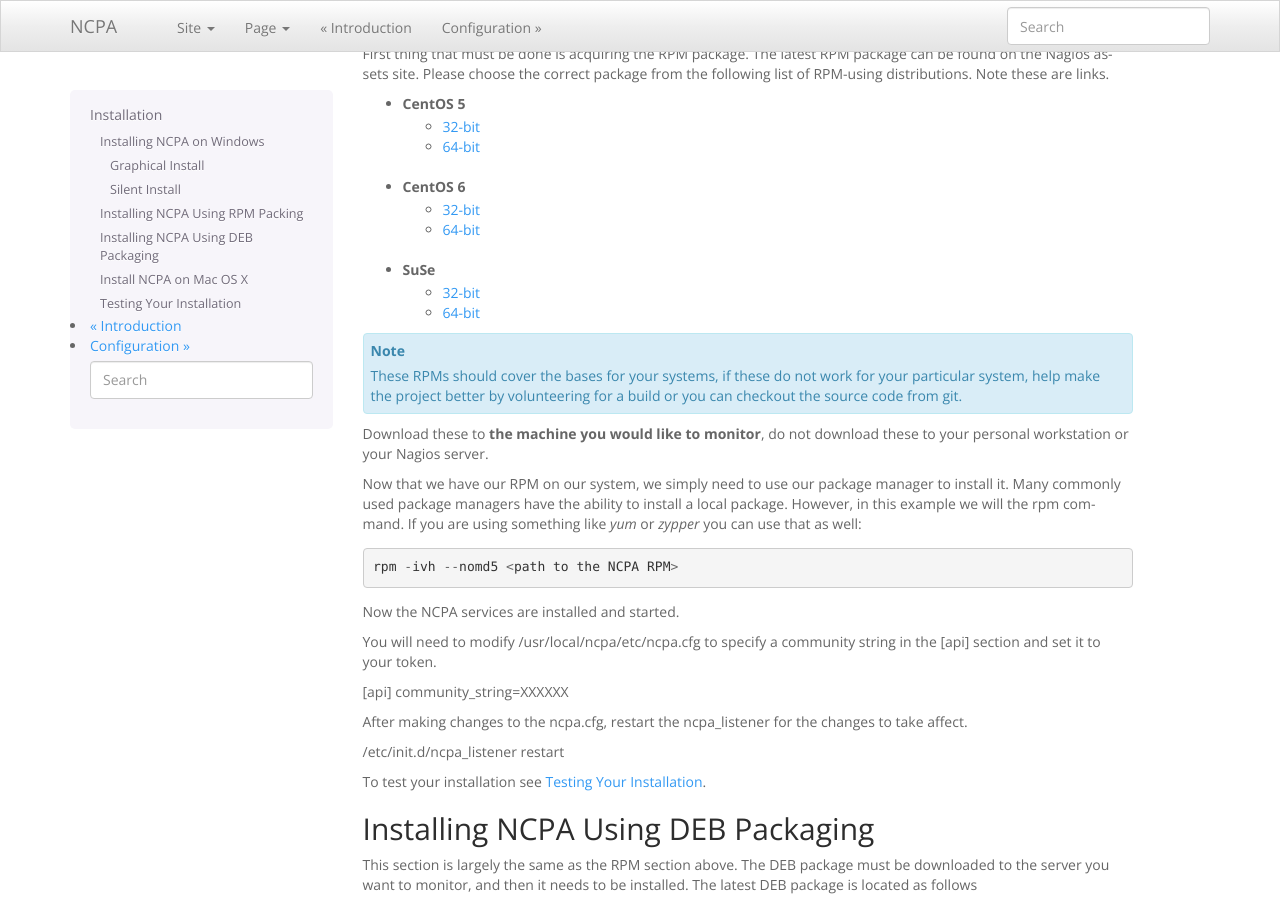
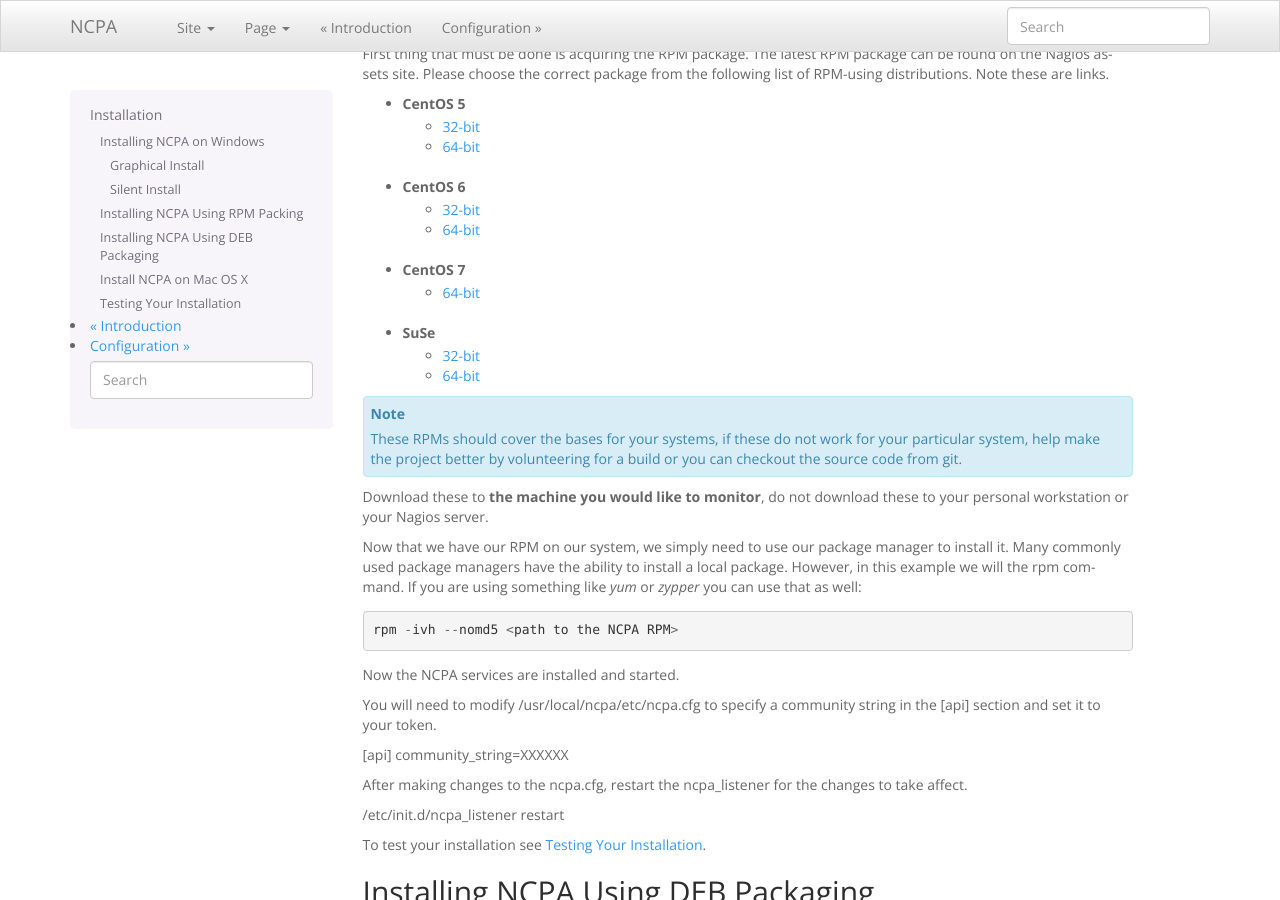
Before and after one commit to NagiosEnterprises/ncpa, a Sphinx documentation site: the page built from docs/installation.rst, in a window 1280 px wide and 900 px high, scrolled down 2401 px. Built offline with Sphinx 7.4.7, drawn with Linux system fonts in a browser that asks for light colours; the version number could not be read and is left out.

Commit message:
Updated for CentOS 7.0 builds

```diff
--- a/docs/installation.rst
+++ b/docs/installation.rst
@@ -109,6 +109,9 @@
     * `32-bit <http://assets.nagios.com/downloads/ncpa/download.php?type=rpm&arch=x86&os=el6>`_
     * `64-bit <http://assets.nagios.com/downloads/ncpa/download.php?type=rpm&arch=x86_64&os=el6>`_
 
+* CentOS 7
+    * `64-bit <http://assets.nagios.com/downloads/ncpa/download.php?type=rpm&arch=x86_64&os=el7>`_
+
 * SuSe
     * `32-bit <http://assets.nagios.com/downloads/ncpa/download.php?type=rpm&arch=x86&os=os12>`_
     * `64-bit <http://assets.nagios.com/downloads/ncpa/download.php?type=rpm&arch=x86_64&os=os12>`_
```
